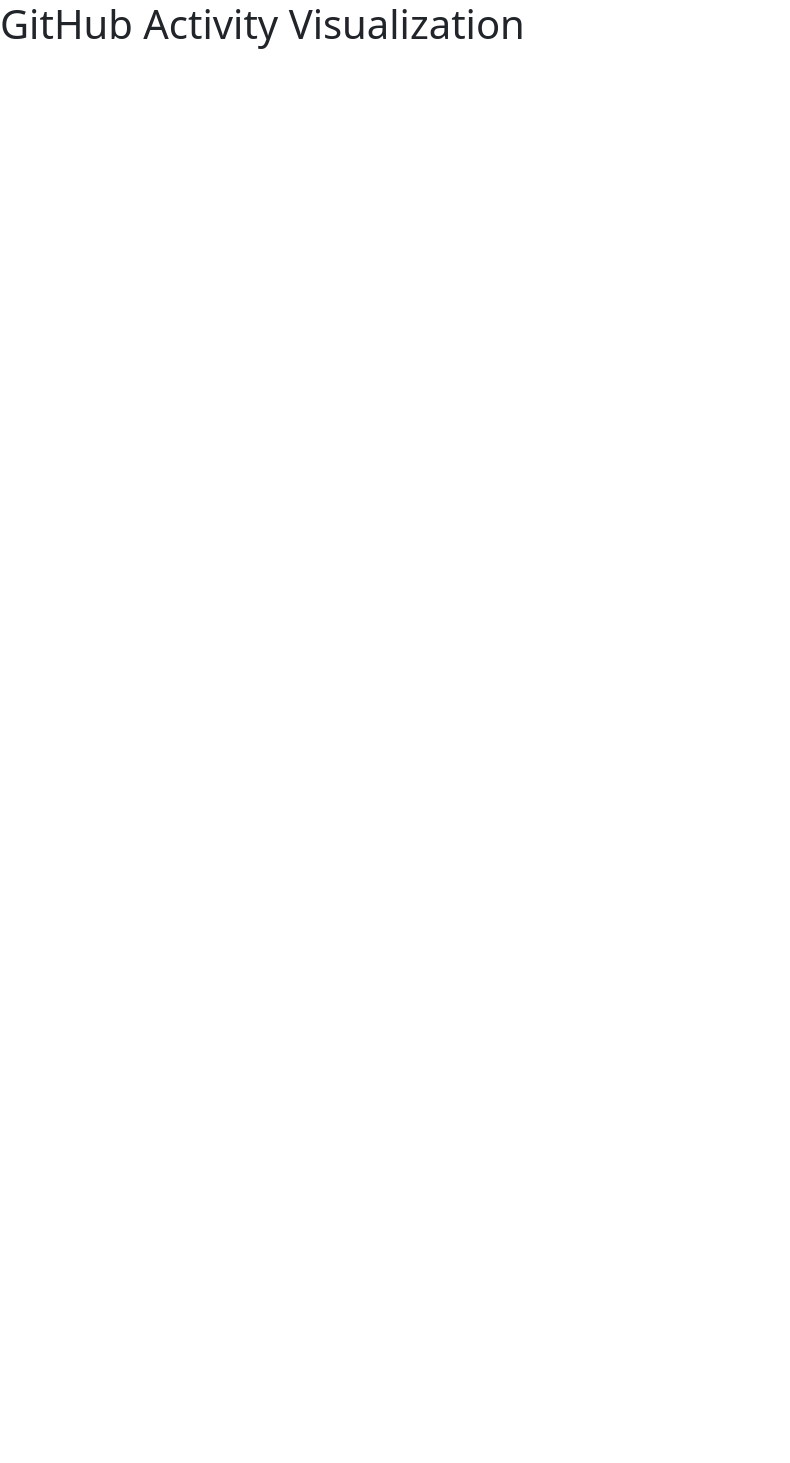
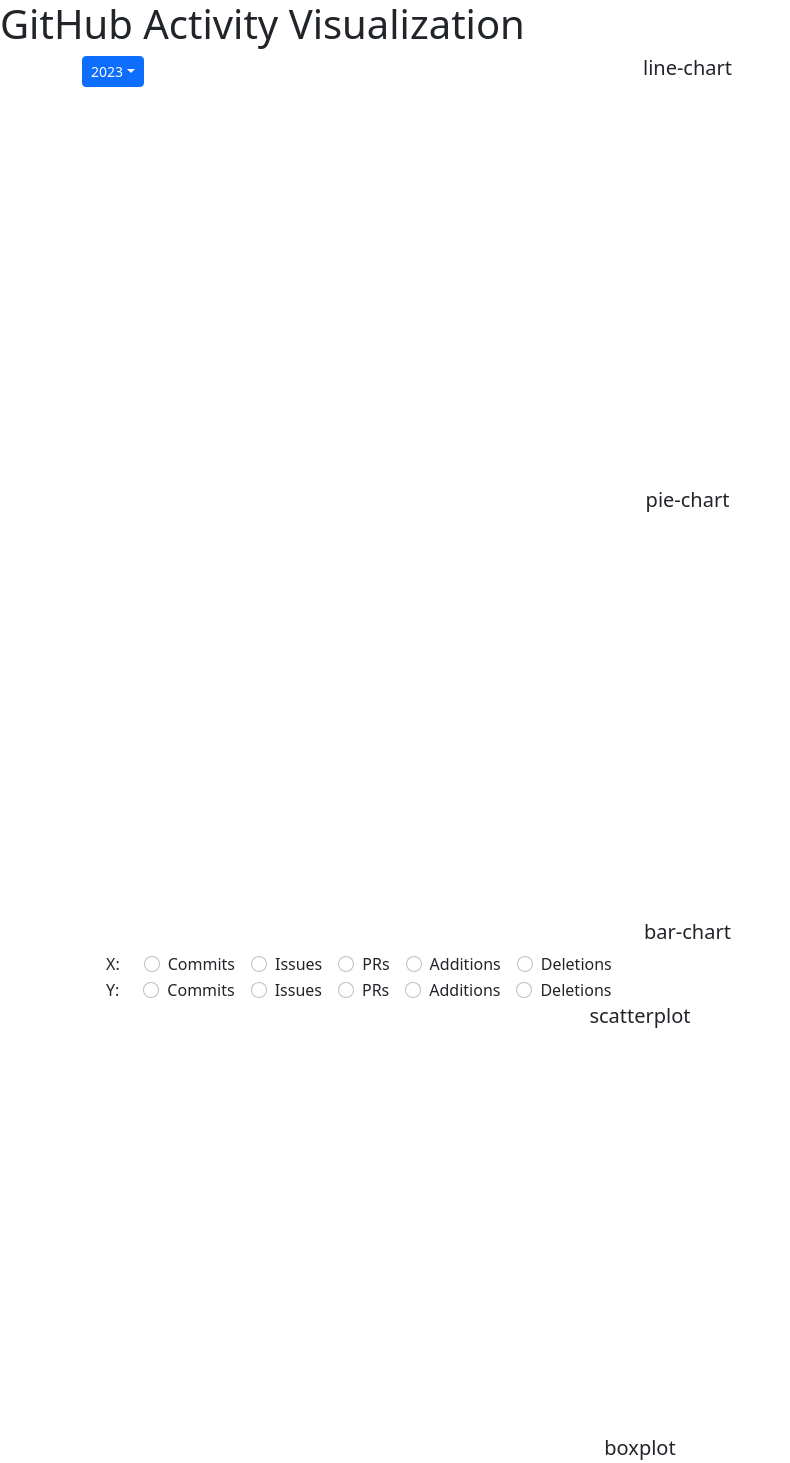
Before and after one commit to SeoJeongYeop/GitHubInfoVis, a plain HTML site: page index.html in a window 1280 px wide. Shown: the whole page, without its empty margins (0-790 px from the left). Before the commit the page ends 800 px from the top, so only its background shows below. Drawn offline with nearby package versions, Linux system fonts and the light colour scheme.

Commit message:
feat: html skeleton 추가 - 데이터 로드 추가

```diff
--- a/index.html
+++ b/index.html
@@ -16,9 +16,90 @@
         <link rel="shortcut icon" href="public/favicon.ico" type="image/x-icon">
         <link rel="icon" href="public/favicon.ico" type="image/x-icon">
 
-
+        <script src="src/index.js"></script>
     </head>
     <body>
         <h1>GitHub Activity Visualization</h1>
+        <div class="container">
+            <div class="row">
+                <div class="col-1">
+                    <div class="dropdown">
+                        <button id="btn-drop-year" type="button" class="btn btn-sm btn-primary dropdown-toggle" data-bs-toggle="dropdown" aria-expanded="false">
+                        </button>
+                        <ul id="li-year" class="dropdown-menu" aria-labelledby="btnGroupDropYear">
+                        </ul>
+                    </div>
+                </div>
+                <div class="col-11">
+                    <div class="text-center">
+                        <h5>line-chart</h5>
+                        <svg width="400" height="400" id="line-chart">
+                        </svg>
+                        <div class="text-center">
+                            <h5>pie-chart</h5>
+                            <svg width="400" height="400" id="pie-chart">
+                            </svg>
+                        </div>
+                        <div id="repo-stat" class="text-center">
+                            <h5>bar-chart</h5>
+                        </div>
+                    </div>
+                </div>
+            </div>
+            <div class="d-flex flex-row">
+                <span class="mx-4">X:</span>
+                <div class="form-check form-check-inline">
+                    <input class="form-check-input" type="radio" name="x-encoding" value="commits" id="x-commits">
+                    <label class="form-check-label" for="x-commits">Commits</label>
+                </div>
+                <div class="form-check form-check-inline">
+                    <input class="form-check-input" type="radio" name="x-encoding" value="issues" id="x-issues">
+                    <label class="form-check-label" for="x-issues">Issues</label>
+                </div>
+                <div class="form-check form-check-inline">
+                    <input class="form-check-input" type="radio" name="x-encoding" value="prs" id="x-prs">
+                    <label class="form-check-label" for="x-prs">PRs</label>
+                </div>
+                <div class="form-check form-check-inline">
+                    <input class="form-check-input" type="radio" name="x-encoding" value="additions" id="x-additions">
+                    <label class="form-check-label" for="x-additions">Additions</label>
+                </div>
+                <div class="form-check form-check-inline">
+                    <input class="form-check-input" type="radio" name="x-encoding" value="deletions" id="x-deletions">
+                    <label class="form-check-label" for="x-deletions">Deletions</label>
+                </div>
+            </div>
+            <div class="d-flex flex-row">
+                <span class="mx-4">Y:</span>
+                <div class="form-check form-check-inline">
+                    <input class="form-check-input" type="radio" name="y-encoding" value="commits" id="y-commits">
+                    <label class="form-check-label" for="y-commits">Commits</label>
+                </div>
+                <div class="form-check form-check-inline">
+                    <input class="form-check-input" type="radio" name="y-encoding" value="issues" id="y-issues">
+                    <label class="form-check-label" for="y-issues">Issues</label>
+                </div>
+                <div class="form-check form-check-inline">
+                    <input class="form-check-input" type="radio" name="y-encoding" value="prs" id="y-prs">
+                    <label class="form-check-label" for="y-prs">PRs</label>
+                </div>
+                <div class="form-check form-check-inline">
+                    <input class="form-check-input" type="radio" name="y-encoding" value="additions" id="y-additions">
+                    <label class="form-check-label" for="y-additions">Additions</label>
+                </div>
+                <div class="form-check form-check-inline">
+                    <input class="form-check-input" type="radio" name="y-encoding" value="deletions" id="y-deletions">
+                    <label class="form-check-label" for="y-deletions">Deletions</label>
+                </div>
+            </div>
+            <div class="text-center">
+                <h5>scatterplot</h5>
+                <svg width="400" height="400" id="scatterplot">
+                </svg>
+                <h5>boxplot</h5>
+                <svg width="400" height="400" id="boxplot">
+                </svg>
+            </div>
+        </div>
     </body>
 </html>
--- /dev/null
+++ b/src/index.js
@@ -0,0 +1,32 @@
+let parseDate = (dateStr) => Date.parse(dateStr);
+let formatYear = (date) => date.slice(0, 4);
+d3.csv("https://raw.githubusercontent.com/SeoJeongYeop/GitHubInfoVis/main/github_repo_history.csv")
+  .then(csvData => {
+    csvData.forEach(d => {
+      d["total_additions"] = parseInt(d["total_additions"]);
+      d["total_deletions"] = parseInt(d["total_deletions"]);
+      d["commit_count"] = parseInt(d["commit_count"]);
+      d["pr_count"] = parseInt(d["pr_count"]);
+      d["issue_count"] = parseInt(d["issue_count"]);
+
+    });
+
+    let data = csvData;
+    let yearRange = [...new Set(data.map(d => formatYear(d.date)))].sort();
+    console.log("yearRange", yearRange);
+    setYearDropdown(yearRange);
+
+    let sample = data.filter(d => d.username == "zypnwnqd");
+    console.log(sample);
+  });
+
+function setYearDropdown(yearRange) {
+  let maxYear = Math.max(...yearRange);
+  console.log("maxYear", maxYear);
+  let yearDropdown = document.getElementById("btn-drop-year");
+  yearDropdown.innerText = maxYear;
+  let yearItem = document.getElementById("li-year");
+  yearRange.forEach(year => {
+    yearItem.innerHTML += `<li><button class="dropdown-item year-item">${year}</button></li>`
+  })
+}
```
